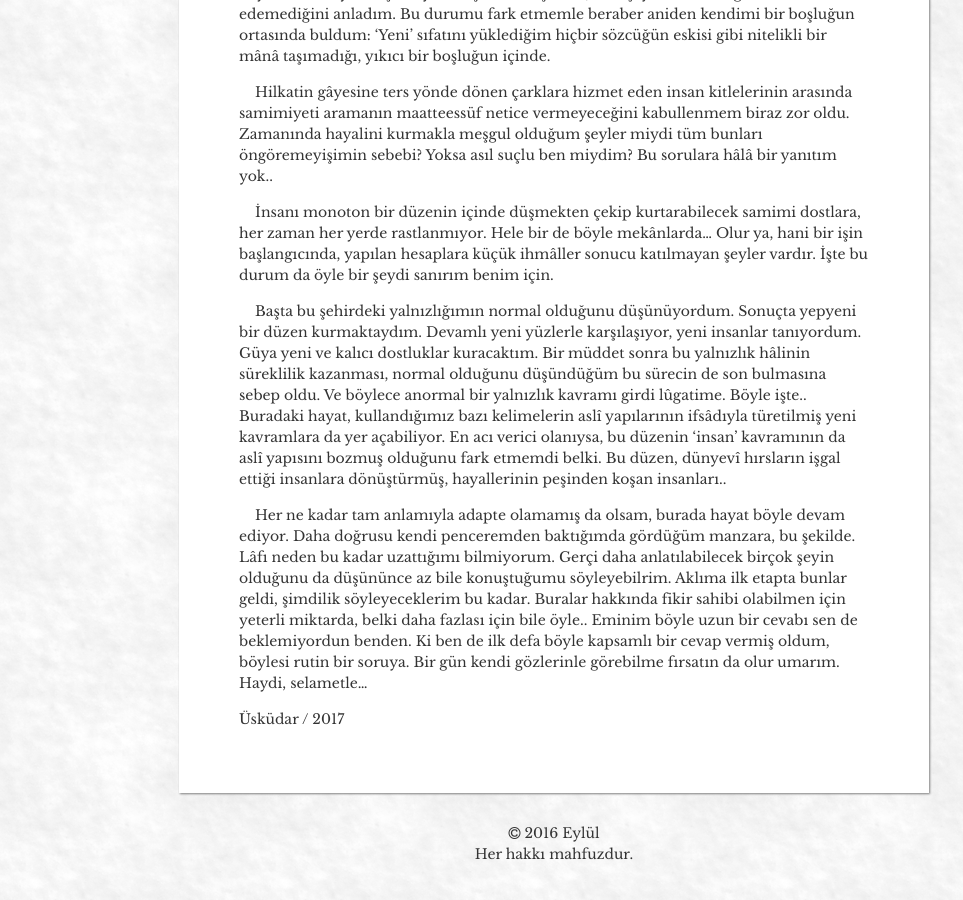
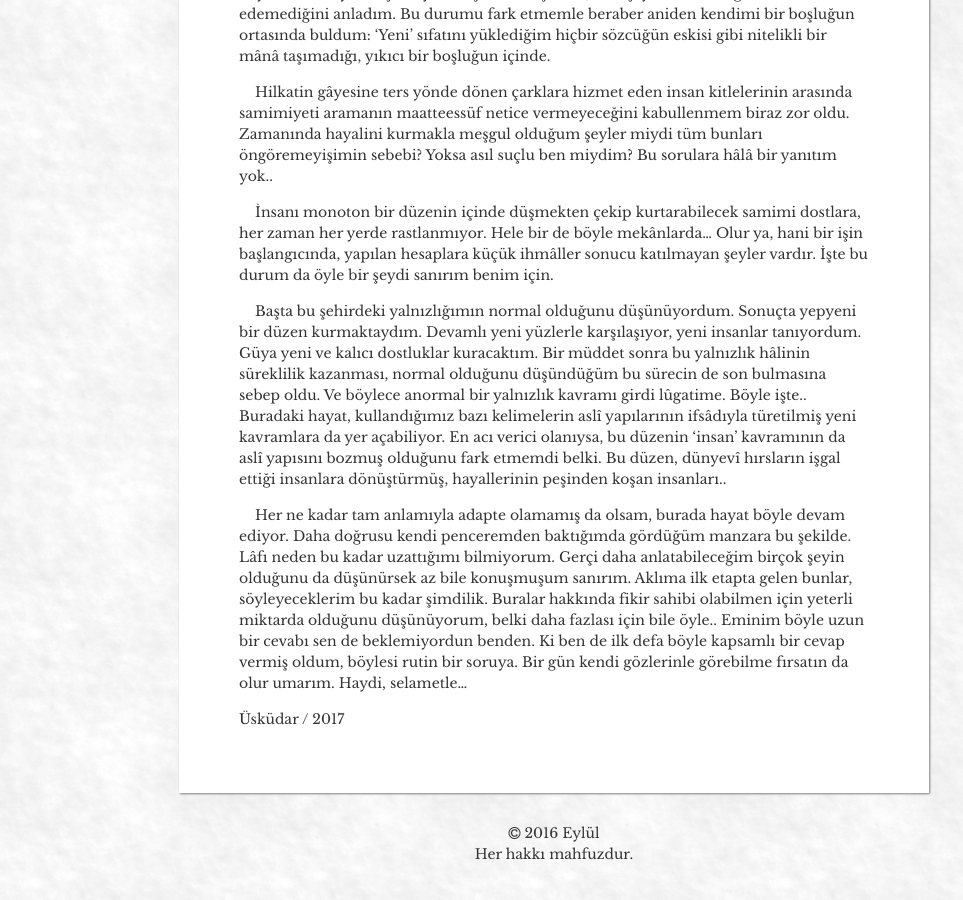
Before and after one commit to muhammedaydogdu/muhammedaydogdu.github.io, a Jekyll site: the page built from _posts/2017-02-05-uskudarda-bilmem-kac-ay.md, in a window 1280 px wide and 900 px high, scrolled down 1071 px. Shown: the whole window, without its empty margins (86-1049 px from the left). Built offline with Jekyll 4.4.1, drawn with Linux system fonts in a browser that asks for light colours; some web fonts are replaced.

Commit message:
Update 2017-02-05-uskudarda-bilmem-kac-ay.md

```diff
--- a/_posts/2017-02-05-uskudarda-bilmem-kac-ay.md
+++ b/_posts/2017-02-05-uskudarda-bilmem-kac-ay.md
@@ -30,6 +30,6 @@ _bir dosta cevaben_
 
 &nbsp;&nbsp;&nbsp;&nbsp;Başta bu şehirdeki yalnızlığımın normal olduğunu düşünüyordum. Sonuçta yepyeni bir düzen kurmaktaydım. Devamlı yeni yüzlerle karşılaşıyor, yeni insanlar tanıyordum. Güya yeni ve kalıcı dostluklar kuracaktım. Bir müddet sonra bu yalnızlık hâlinin süreklilik kazanması, normal olduğunu düşündüğüm bu sürecin de son bulmasına sebep oldu. Ve böylece anormal bir yalnızlık kavramı girdi lûgatime. Böyle işte.. Buradaki hayat, kullandığımız bazı kelimelerin aslî yapılarının ifsâdıyla türetilmiş yeni kavramlara da yer açabiliyor. En acı verici olanıysa, bu düzenin 'insan' kavramının da aslî yapısını bozmuş olduğunu fark etmemdi belki. Bu düzen, dünyevî hırsların işgal ettiği insanlara dönüştürmüş, hayallerinin peşinden koşan insanları..
 
-&nbsp;&nbsp;&nbsp;&nbsp;Her ne kadar tam anlamıyla adapte olamamış da olsam, burada hayat böyle devam ediyor. Daha doğrusu kendi penceremden baktığımda gördüğüm manzara, bu şekilde. Lâfı neden bu kadar uzattığımı bilmiyorum. Gerçi daha anlatılabilecek birçok şeyin olduğunu da düşününce az bile konuştuğumu söyleyebilrim. Aklıma ilk etapta bunlar geldi, şimdilik söyleyeceklerim bu kadar. Buralar hakkında fikir sahibi olabilmen için yeterli miktarda, belki daha fazlası için bile öyle.. Eminim böyle uzun bir cevabı sen de beklemiyordun benden. Ki ben de ilk defa böyle kapsamlı bir cevap vermiş oldum, böylesi rutin bir soruya. Bir gün kendi gözlerinle görebilme fırsatın da olur umarım. Haydi, selametle...
+&nbsp;&nbsp;&nbsp;&nbsp;Her ne kadar tam anlamıyla adapte olamamış da olsam, burada hayat böyle devam ediyor. Daha doğrusu kendi penceremden baktığımda gördüğüm manzara bu şekilde. Lâfı neden bu kadar uzattığımı bilmiyorum. Gerçi daha anlatabileceğim birçok şeyin olduğunu da düşünürsek az bile konuşmuşum sanırım. Aklıma ilk etapta gelen bunlar, söyleyeceklerim bu kadar şimdilik. Buralar hakkında fikir sahibi olabilmen için yeterli miktarda olduğunu düşünüyorum, belki daha fazlası için bile öyle.. Eminim böyle uzun bir cevabı sen de beklemiyordun benden. Ki ben de ilk defa böyle kapsamlı bir cevap vermiş oldum, böylesi rutin bir soruya. Bir gün kendi gözlerinle görebilme fırsatın da olur umarım. Haydi, selametle...
 
 Üsküdar / 2017
```
